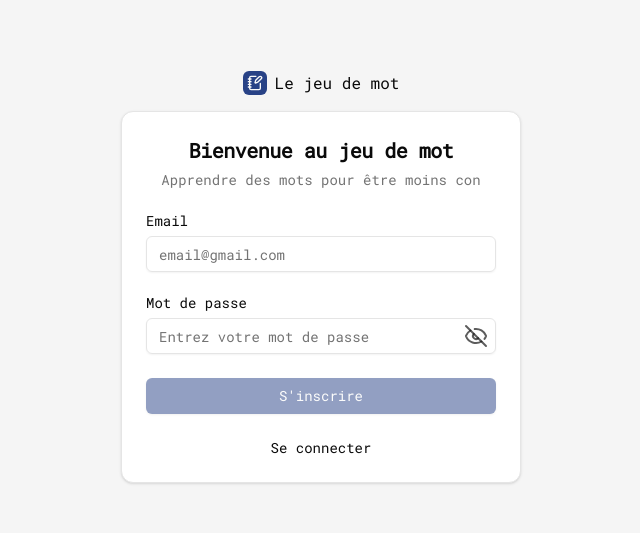
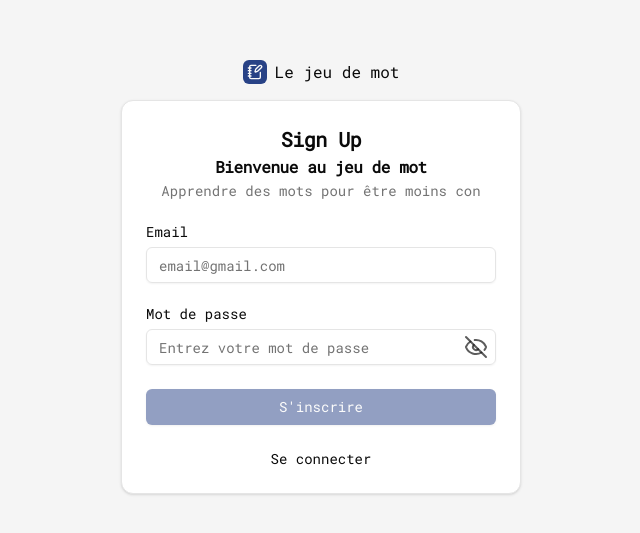
Before and after one commit to RJ-45-1/mot-du-jour, a Next.js app: page /signup in a window 1280 px wide. Shown: the part 115-648 px from the top of the page, without its empty margins (319-959 px from the left). Built offline with nearby package versions, Linux system fonts and the light colour scheme.

Commit message:
sign in and signup

```diff
--- a/components/ui/auth/signin.tsx
+++ b/components/ui/auth/signin.tsx
@@ -64,7 +64,8 @@ export default function SignIn() {
     <div className="space-y-4">
       <Card className="min-w-[400px]">
         <CardHeader className="text-center">
-          <CardTitle className="text-xl">Bienvenue au jeu de mot</CardTitle>
+          <CardTitle className="text-xl">Sign In</CardTitle>
+          <CardTitle>Bienvenue au jeu de mot</CardTitle>
           <CardDescription>
             Apprendre des mots pour être moins con
           </CardDescription>
@@ -120,7 +121,6 @@ export default function SignIn() {
                 onClick={handleSignIn}
                 onKeyDown={(e) => {
                   if (e.key === "Enter" && !e.shiftKey) {
-
                     e.preventDefault();
                     handleSignIn();
                   }
--- a/components/ui/auth/signup.tsx
+++ b/components/ui/auth/signup.tsx
@@ -88,7 +88,8 @@ export default function SignUp() {
     <div className="space-y-4">
       <Card className="min-w-[400px]">
         <CardHeader className="text-center">
-          <CardTitle className="text-xl">Bienvenue au jeu de mot</CardTitle>
+          <CardTitle className="text-xl">Sign Up</CardTitle>
+          <CardTitle>Bienvenue au jeu de mot</CardTitle>
           <CardDescription>
             Apprendre des mots pour être moins con
           </CardDescription>
--- a/components/ui/question-card.tsx
+++ b/components/ui/question-card.tsx
@@ -21,12 +21,12 @@ export default function QuestionCard({
   return (
     <Card className="w-full md:w-2/3">
       <CardHeader>
-        <CardTitle className="flex flex-row justify-center items-center">
+        <CardTitle className="flex flex-row justify-center items-center text-sm md:text-lg">
           <NotebookPen className="mr-2 text-primary" /> Le mot du jour:
-          <p className="text-lg ml-2 underline">{motDuJour.mot}</p>
+          <p className="text-sm md:text-lg ml-2 underline">{motDuJour.mot}</p>
         </CardTitle>
         <CardTitle className="flex flex-row justify-center items-center">
-          <p>Qui signifie ..</p>
+          <p className="text-sm md:text-base">Qui signifie ...</p>
         </CardTitle>
       </CardHeader>
       <CardContent>
```
Lines whose indentation alone changed are shown as unchanged.
